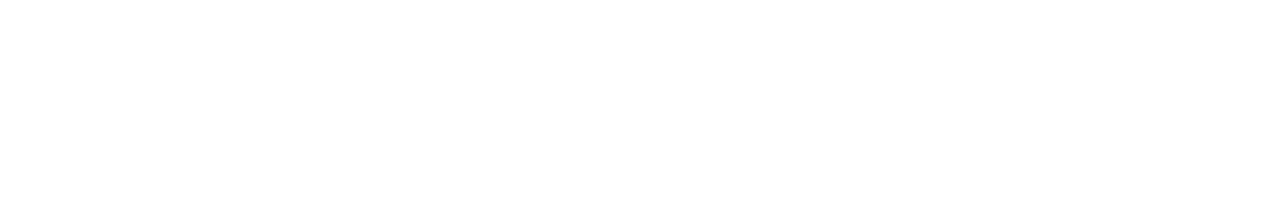
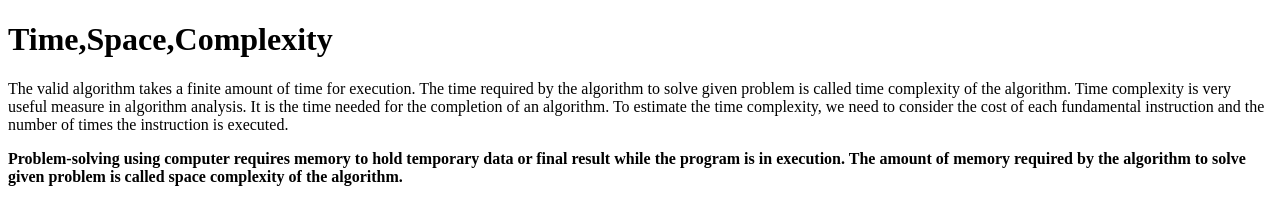
Before and after one commit to acciojob/time-and-space-complexity-zulfeena-diwan, a website: page main.html in a window 1280 px wide. Drawn offline with Linux system fonts and the light colour scheme.

Commit message:
created a submission

```diff
--- a/main.html
+++ b/main.html
@@ -8,7 +8,15 @@
 
 <body>
 	<!-- the entire body must be written by student -->
-    <script type="text/javascript" src="./script.js">
+	<h1>Time,Space,Complexity</h1>
+	<p>The valid algorithm takes a finite amount of time for execution. The time required by the algorithm to solve given problem is called time complexity  of the algorithm. Time complexity is very useful measure in algorithm analysis.
+
+ It is the time needed for the completion of an algorithm. To estimate the time complexity, we need to consider the cost of each fundamental instruction and the number of times the instruction is executed.</p>
+   <p><b></b><b>Problem-solving using computer requires memory to hold temporary data or final result while the program is in execution. The amount of memory required by the algorithm to solve given problem is called space complexity of the algorithm.</b></p>
+
+
+	<script type="text/javascript" src="./script.js">
+
 </script>
 
 </body>
```
